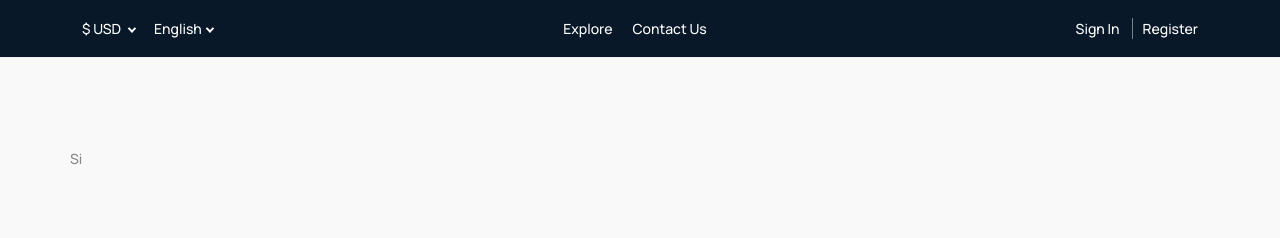
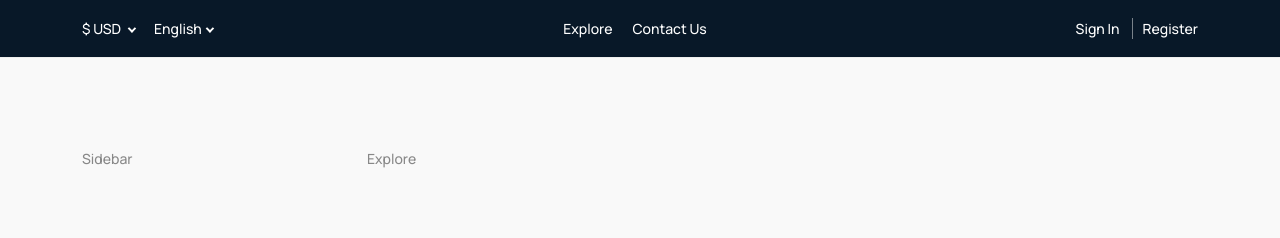
Before and after one commit to kajugadaniels/vistify-web, a React (Vite) app: page / in a window 1280 px wide. Shown: the top 238 px of the page. Built offline with nearby package versions, Linux system fonts and the light colour scheme.

Commit message:
Setup explore page

```diff
--- a/src/pages/Explore.jsx
+++ b/src/pages/Explore.jsx
@@ -1,9 +1,15 @@
 import React from 'react'
+import { Sidebar } from '../components'
 
 const Explore = () => {
     return (
         <div className="row">
-            Si
+            <div class="col-lg-3 col-12">
+                <Sidebar />
+            </div>
+            <div class="col-lg-9 col-12">
+                Explore
+            </div>
         </div>
     )
 }
```
